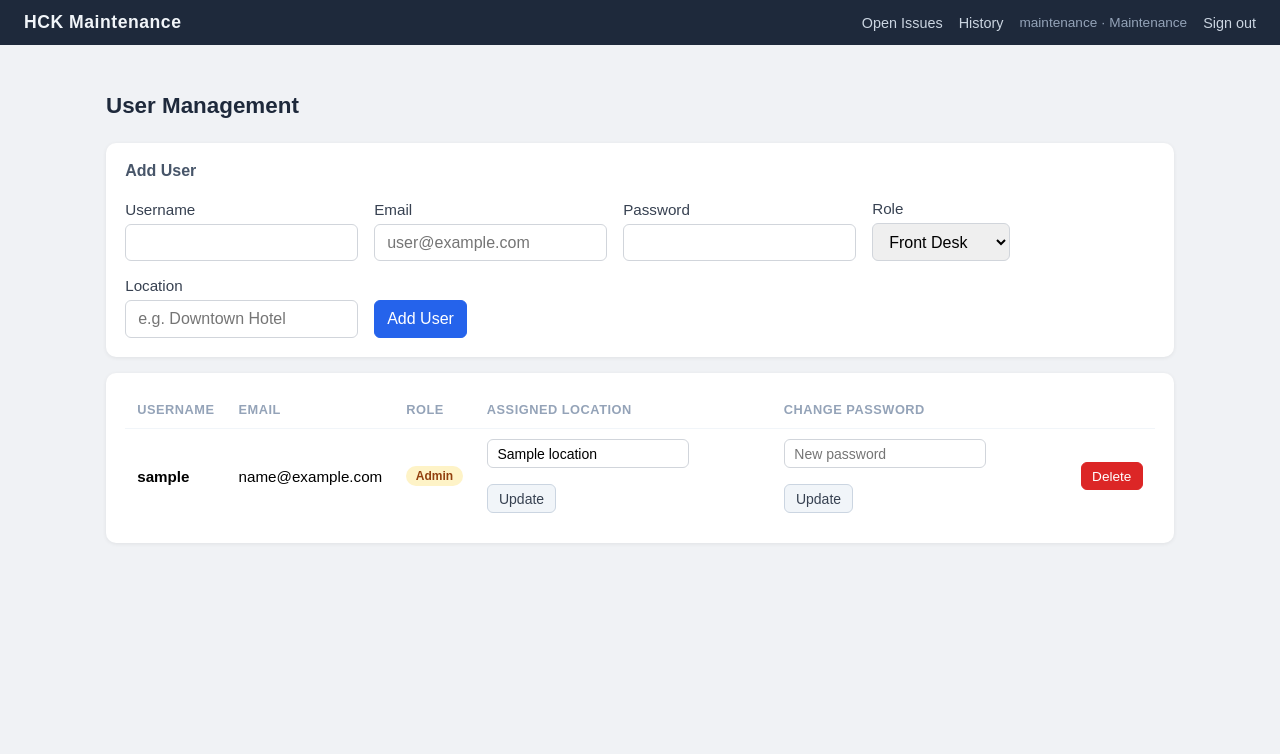
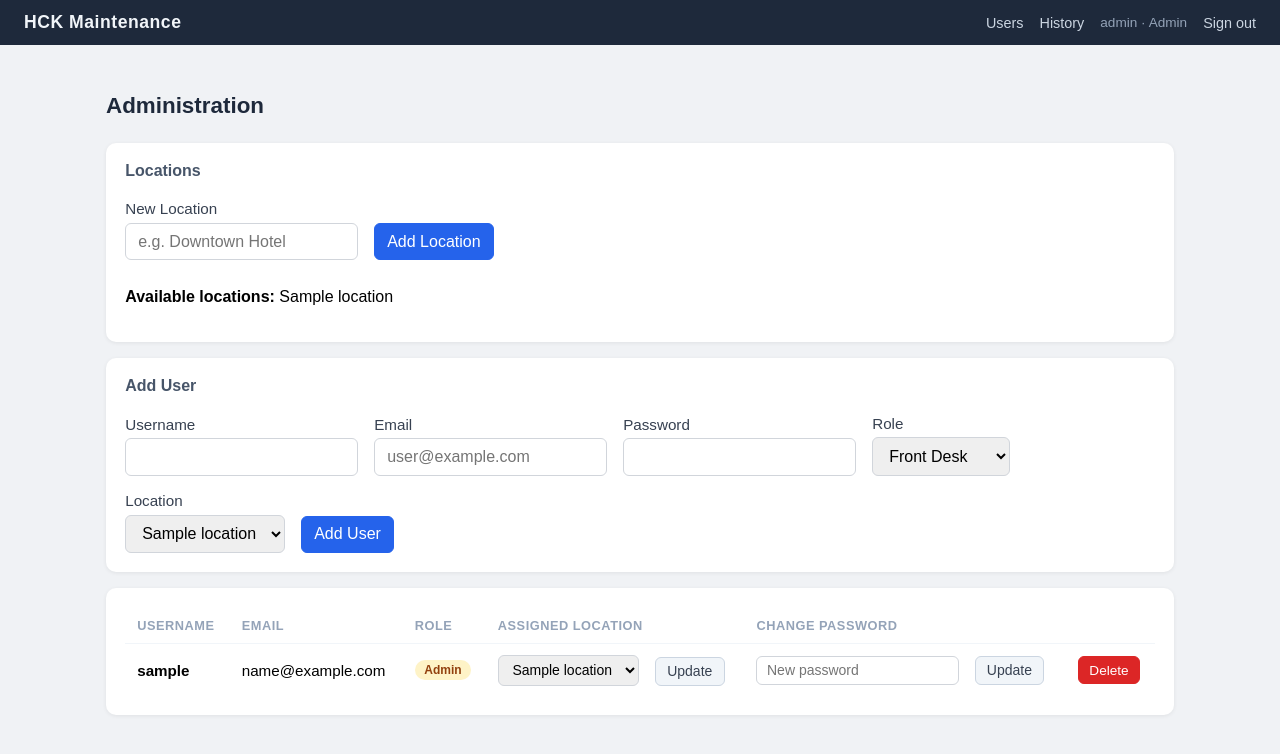
Before and after one commit to BumRummy/Maintenance-Tracker, a Flask app: template templates/admin.html in a window 1280 px wide. Shown: the top 754 px of the page. Run offline with Flask 3, Linux system fonts and the light colour scheme; the visitor is signed in with stand-in values (Sample User, id 1); the template is opened without the code that fills it: most values are stand-ins (such as "Sample title", 1, 10 or a date in 2020); parts of the project's set-up code (start-up, migrations or seed data) failed here and were passed over.

Commit message:
Add configurable hotel locations

```diff
--- a/app.py
+++ b/app.py
@@ -15,18 +15,21 @@ from cryptography.hazmat.primitives import serialization
 from py_vapid import Vapid
 from pywebpush import WebPushException, webpush
 
+DEFAULT_LOCATION = "HCK"
+
 DEFAULT_SETTINGS = {
+    "locations": [DEFAULT_LOCATION],
     "users": [
-        {"username": "admin", "password": "admin123", "role": "admin", "email": "", "location": "Default Hotel", "force_password_change": False},
+        {"username": "admin", "password": "admin123", "role": "admin", "email": "", "location": DEFAULT_LOCATION, "force_password_change": False},
         {
             "username": "maintenance",
             "password": "changeme",
             "role": "maintenance",
             "email": "",
-            "location": "Default Hotel",
+            "location": DEFAULT_LOCATION,
             "force_password_change": False,
         },
-        {"username": "frontdesk", "password": "changeme", "role": "front_desk", "email": "", "location": "Default Hotel", "force_password_change": False},
+        {"username": "frontdesk", "password": "changeme", "role": "front_desk", "email": "", "location": DEFAULT_LOCATION, "force_password_change": False},
     ]
 }
 
@@ -128,7 +131,7 @@ class Store:
             if (
                 issue["id"] == issue_id
                 and issue["status"] == "open"
-                and (location is None or issue.get("location", "Default Hotel") == location)
+                and (location is None or issue.get("location", DEFAULT_LOCATION) == location)
             ):
                 issue["status"] = "closed"
                 issue["closed_at"] = datetime.now(timezone.utc).isoformat()
@@ -188,13 +191,31 @@ def create_app() -> Flask:
         return None
 
     def _normalize_users(settings: dict) -> bool:
+        """Add location configuration and fields required by older settings files."""
         changed = False
+        locations = []
+        for location in settings.get("locations", []):
+            cleaned_location = str(location).strip()
+            if cleaned_location and cleaned_location.casefold() not in {item.casefold() for item in locations}:
+                locations.append(cleaned_location)
+        if not locations:
+            locations.append(DEFAULT_LOCATION)
+        if DEFAULT_LOCATION.casefold() not in {item.casefold() for item in locations}:
+            locations.insert(0, DEFAULT_LOCATION)
+
         for user in settings.get("users", []):
             if "email" not in user:
                 user["email"] = ""
                 changed = True
             if not user.get("location"):
-                user["location"] = "Default Hotel"
+                user["location"] = DEFAULT_LOCATION
+                changed = True
+            elif user["location"] == "Default Hotel":
+                # Migrate the original default assignment to the new HCK default.
+                user["location"] = DEFAULT_LOCATION
+                changed = True
+            if user["location"].casefold() not in {item.casefold() for item in locations}:
+                locations.append(user["location"])
                 changed = True
             if "force_password_change" not in user:
                 user["force_password_change"] = False
@@ -205,6 +226,9 @@ def create_app() -> Flask:
             if "reset_expires_at" not in user:
                 user["reset_expires_at"] = None
                 changed = True
+        if settings.get("locations") != locations:
+            settings["locations"] = locations
+            changed = True
         return changed
 
     def _current_user() -> dict | None:
@@ -278,7 +302,7 @@ def create_app() -> Flask:
         for item in store.load_push_subscriptions():
             if item.get("role") not in ("maintenance", "admin"):
                 continue
-            if item.get("location", "Default Hotel") != issue["location"]:
+            if item.get("location", DEFAULT_LOCATION) != issue["location"]:
                 continue
             subscription = item.get("subscription", {})
             try:
@@ -465,7 +489,7 @@ def create_app() -> Flask:
         if not location:
             session.clear()
             return redirect(url_for("login"))
-        issues = [issue for issue in store.load_issues() if issue.get("location", "Default Hotel") == location]
+        issues = [issue for issue in store.load_issues() if issue.get("location", DEFAULT_LOCATION) == location]
         open_issues = sorted(
             (i for i in issues if i["status"] == "open"),
             key=lambda x: x["created_at"],
@@ -495,7 +519,7 @@ def create_app() -> Flask:
         if not location:
             session.clear()
             return redirect(url_for("login"))
-        issues = [issue for issue in store.load_issues() if issue.get("location", "Default Hotel") == location]
+        issues = [issue for issue in store.load_issues() if issue.get("location", DEFAULT_LOCATION) == location]
         closed = sorted(
             (i for i in issues if i["status"] == "closed"),
             key=lambda x: x.get("closed_at", ""),
@@ -569,8 +593,10 @@ def create_app() -> Flask:
                 email = request.form.get("email", "").strip().lower()
                 role = request.form.get("role", "").strip()
                 location = request.form.get("location", "").strip()
-                if not username or not password or not email or not location or role not in ("maintenance", "front_desk"):
+                if not username or not password or not email or role not in ("maintenance", "front_desk"):
                     flash("Username, email, password, location, and valid role are required.", "error")
+                elif location not in settings["locations"]:
+                    flash("Select a configured location.", "error")
                 elif any(u["username"].lower() == username for u in settings["users"]):
                     flash("Username already exists.", "error")
                 else:
@@ -590,11 +616,23 @@ def create_app() -> Flask:
                     flash(f"User '{username}' added.", "success")
                 return redirect(url_for("admin"))
 
+            if action == "add_location":
+                location = request.form.get("location", "").strip()
+                if not location:
+                    flash("Location name is required.", "error")
+                elif any(existing.casefold() == location.casefold() for existing in settings["locations"]):
+                    flash("That location already exists.", "error")
+                else:
+                    settings["locations"].append(location)
+                    store.save_settings(settings)
+                    flash(f"Location '{location}' added.", "success")
+                return redirect(url_for("admin"))
+
             if action == "change_location":
                 username = request.form.get("username", "").strip()
                 location = request.form.get("location", "").strip()
-                if not location:
-                    flash("Location is required.", "error")
+                if location not in settings["locations"]:
+                    flash("Select a configured location.", "error")
                 else:
                     user = next((u for u in settings["users"] if u["username"] == username), None)
                     if not user:
@@ -629,7 +667,7 @@ def create_app() -> Flask:
                     flash(f"Password updated for '{username}'.", "success")
                 return redirect(url_for("admin"))
 
-        return render_template("admin.html", users=settings["users"])
+        return render_template("admin.html", users=settings["users"], locations=settings["locations"])
 
     return app
 
--- a/templates/admin.html
+++ b/templates/admin.html
@@ -1,8 +1,18 @@
 {% extends 'base.html' %}
 {% block content %}
 <div class="page-header">
-  <h1>User Management</h1>
+  <h1>Administration</h1>
 </div>
+
+<section class="card">
+  <h2 style="margin:0 0 .5rem;font-size:1rem;color:#475569;">Locations</h2>
+  <form method="post" class="inline-form">
+    <input type="hidden" name="action" value="add_location">
+    <label>New Location <input name="location" required placeholder="e.g. Downtown Hotel"></label>
+    <button type="submit" class="btn-primary">Add Location</button>
+  </form>
+  <p class="location-list"><strong>Available locations:</strong> {{ locations | join(', ') }}</p>
+</section>
 
 <section class="card">
   <h2 style="margin:0 0 .5rem;font-size:1rem;color:#475569;">Add User</h2>
@@ -17,7 +27,13 @@
         <option value="maintenance">Maintenance</option>
       </select>
     </label>
-    <label>Location <input name="location" required placeholder="e.g. Downtown Hotel"></label>
+    <label>Location
+      <select name="location" required>
+        {% for location in locations %}
+        <option value="{{ location }}" {% if location == 'HCK' %}selected{% endif %}>{{ location }}</option>
+        {% endfor %}
+      </select>
+    </label>
     <button type="submit" class="btn-primary">Add User</button>
   </form>
 </section>
@@ -44,7 +60,11 @@
           <form method="post" class="inline-form">
             <input type="hidden" name="action" value="change_location">
             <input type="hidden" name="username" value="{{ user.username }}">
-            <input name="location" value="{{ user.location }}" required aria-label="Location for {{ user.username }}" style="font-size:.875rem;padding:.35rem .6rem;">
+            <select name="location" required aria-label="Location for {{ user.username }}" style="font-size:.875rem;padding:.35rem .6rem;">
+              {% for location in locations %}
+              <option value="{{ location }}" {% if location == user.location %}selected{% endif %}>{{ location }}</option>
+              {% endfor %}
+            </select>
             <button type="submit" style="font-size:.875rem;padding:.35rem .7rem;">Update</button>
           </form>
         </td>
```
Also changed, not shown: test_app.py (+32 -1 lines).
